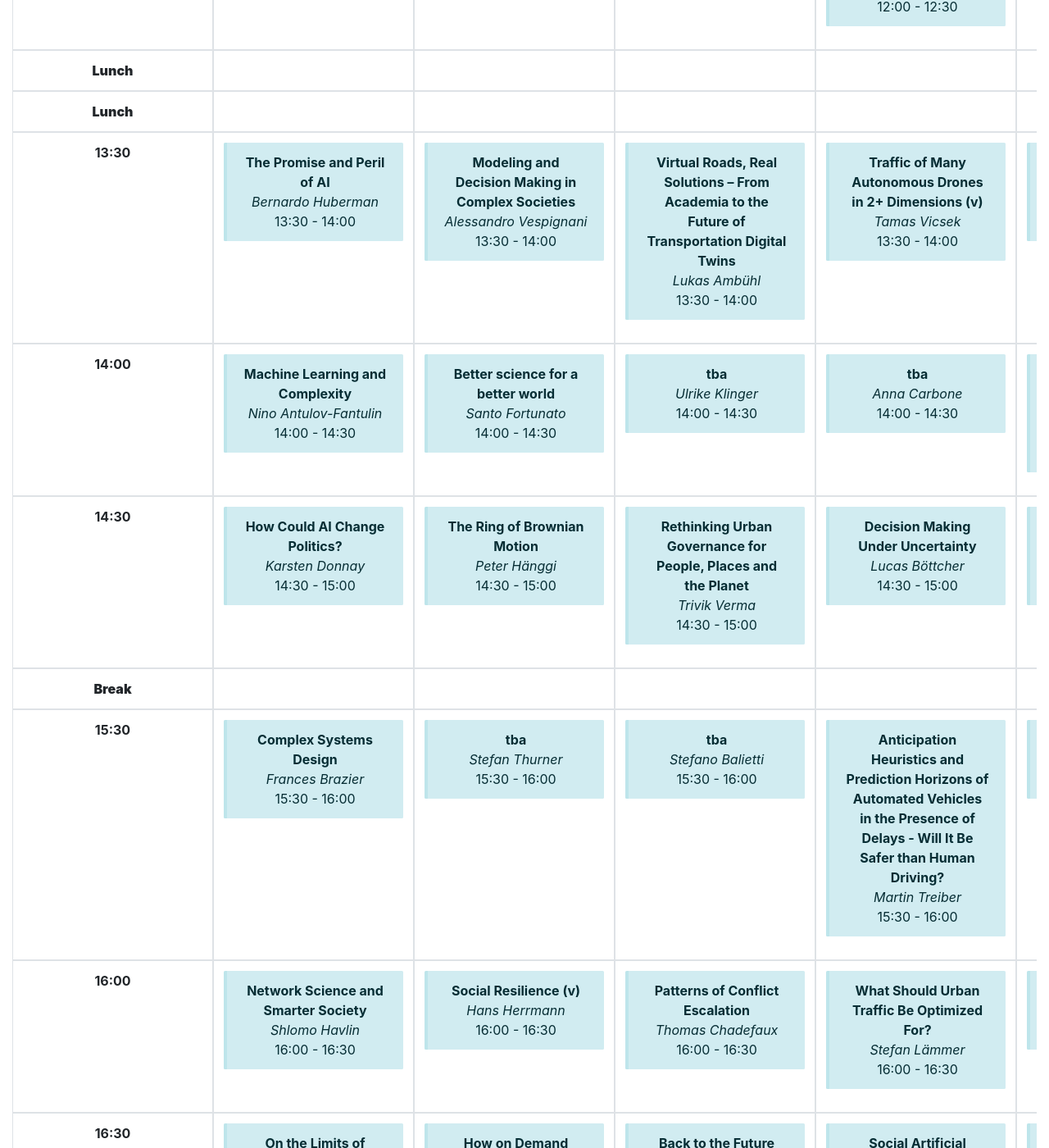
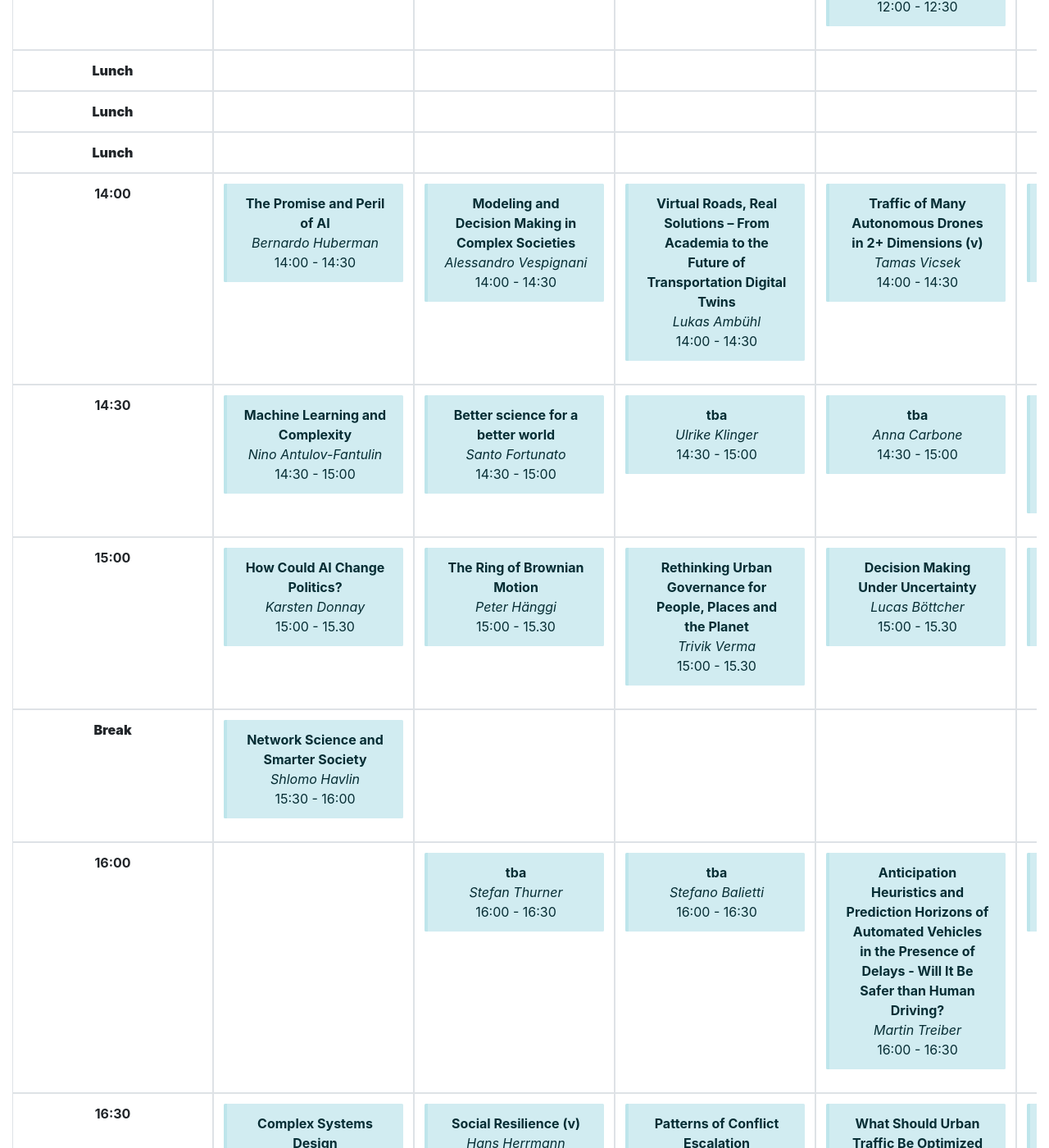
Before and after one commit to ethz-coss/ethz-coss.github.io, a Jekyll site: the page built from program/index.md, in a window 1280 px wide and 1400 px high, scrolled down 1573 px. Shown: the whole window at 82% size. Built offline with Jekyll 4.4.1, drawn with Linux system fonts in a browser that asks for light colours; some of the changed text lies outside the part shown.

Commit message:
schedule lunch adjustment

```diff
--- a/_data/program.yml
+++ b/_data/program.yml
@@ -30,28 +30,28 @@ days:
         time_end: '12:30'
         speaker: 'Tina Comes'
       - name: The Promise and Peril of AI
-        time_start: '13:30'
-        time_end: '14:00'
+        time_start: '14:00'
+        time_end: '14:30'
         speaker: 'Bernardo Huberman'
       - name: Machine Learning and Complexity
-        time_start: '14:00'
-        time_end: '14:30'
+        time_start: '14:30'
+        time_end: '15:00'
         speaker: 'Nino Antulov-Fantulin'
       - name: How Could AI Change Politics?
-        time_start: '14:30'
-        time_end: '15:00'
+        time_start: '15:00'
+        time_end: '15.30'
         speaker: 'Karsten Donnay'
       - name: Network Science and Smarter Society
-        time_start: '16:00'
-        time_end: '16:30'
+        time_start: '15:30'
+        time_end: '16:00'
         speaker: 'Shlomo Havlin'
       - name: Complex Systems Design
-        time_start: '15:30'
-        time_end: '16:00'
+        time_start: '16:30'
+        time_end: '17:00'
         speaker: 'Frances Brazier'
       - name: On the Limits of Science and Engineering
-        time_start: '16:30'
-        time_end: '17:00'
+        time_start: '17:00'
+        time_end: '17:30'
         speaker: 'Carlos Gershenson'
 - name: Tuesday
   abbr: Tue
@@ -84,28 +84,28 @@ days:
         time_end: '12:30'
         speaker: 'Gerhard Schmitt'
       - name: Modeling and Decision Making in Complex Societies
-        time_start: '13:30'
-        time_end: '14:00'
+        time_start: '14:00'
+        time_end: '14:30'
         speaker: 'Alessandro Vespignani'
       - name: Better science for a better world
-        time_start: '14:00'
-        time_end: '14:30'
+        time_start: '14:30'
+        time_end: '15:00'
         speaker: 'Santo Fortunato'
       - name: The Ring of Brownian Motion
-        time_start: '14:30'
-        time_end: '15:00'
+        time_start: '15:00'
+        time_end: '15.30'
         speaker: 'Peter Hänggi'
       - name: tbd - Stefan Thurner
-        time_start: '15:30'
-        time_end: '16:00'
+        time_start: '16:00'
+        time_end: '16:30'
         speaker: 'Stefan Thurner'
       - name: Social Resilience (v)
-        time_start: '16:00'
-        time_end: '16:30'
+        time_start: '16:30'
+        time_end: '17:00'
         speaker: 'Hans Herrmann'
       - name: How on Demand Transport Can Cooperate with Public Transportation for City Mobility
-        time_start: '16:30'
-        time_end: '17:00'
+        time_start: '17:00'
+        time_end: '17:30'
         speaker: 'Nikolas Geroliminis'
 - name: Wednesday
   abbr: Wed
@@ -138,28 +138,28 @@ days:
         time_end: '12:30'
         speaker: 'Christoph Hölscher'
       - name: Virtual Roads, Real Solutions – From Academia to the Future of Transportation Digital Twins
-        time_start: '13:30'
-        time_end: '14:00'
+        time_start: '14:00'
+        time_end: '14:30'
         speaker: 'Lukas Ambühl'
       - name: tbd - Ulrike Klinger
-        time_start: '14:00'
-        time_end: '14:30'
+        time_start: '14:30'
+        time_end: '15:00'
         speaker: 'Ulrike Klinger'
       - name: Rethinking Urban Governance for People, Places and the Planet
-        time_start: '14:30'
-        time_end: '15:00'
+        time_start: '15:00'
+        time_end: '15.30'
         speaker: 'Trivik Verma'
       - name: tbd - Stefano Balietti
-        time_start: '15:30'
-        time_end: '16:00'
+        time_start: '16:00'
+        time_end: '16:30'
         speaker: 'Stefano Balietti'
       - name: Patterns of Conflict Escalation
-        time_start: '16:00'
-        time_end: '16:30'
+        time_start: '16:30'
+        time_end: '17:00'
         speaker: 'Thomas Chadefaux'
       - name: Back to the Future
-        time_start: '16:30'
-        time_end: '17:00'
+        time_start: '17:00'
+        time_end: '17:30'
         speaker: 'Dirk Helbing'
 - name: Thursday
   abbr: Thu
@@ -192,28 +192,28 @@ days:
         time_end: '12:30'
         speaker: 'Peter Seele'
       - name: Traffic of Many Autonomous Drones in 2+ Dimensions (v)
-        time_start: '13:30'
-        time_end: '14:00'
+        time_start: '14:00'
+        time_end: '14:30'
         speaker: 'Tamas Vicsek'
       - name: tbd - Anna Carbone
-        time_start: '14:00'
-        time_end: '14:30'
+        time_start: '14:30'
+        time_end: '15:00'
         speaker: 'Anna Carbone'
       - name: Decision Making Under Uncertainty
-        time_start: '14:30'
-        time_end: '15:00'
+        time_start: '15:00'
+        time_end: '15.30'
         speaker: 'Lucas Böttcher'
       - name: Anticipation Heuristics and Prediction Horizons of Automated Vehicles in the Presence of Delays - Will It Be Safer than Human Driving?
-        time_start: '15:30'
-        time_end: '16:00'
+        time_start: '16:00'
+        time_end: '16:30'
         speaker: 'Martin Treiber'
       - name: What Should Urban Traffic Be Optimized For?
-        time_start: '16:00'
-        time_end: '16:30'
+        time_start: '16:30'
+        time_end: '17:00'
         speaker: 'Stefan Lämmer'
       - name: Social Artificial Intelligence (v)
-        time_start: '16:30'
-        time_end: '17:00'
+        time_start: '17:00'
+        time_end: '17:30'
         speaker: 'Nicholas Christakis'
 - name: Friday
   abbr: Fri
@@ -246,26 +246,26 @@ days:
         time_end: '12:30'
         speaker: 'Richard Mann'
       - name: Human Values in Complex Systems
-        time_start: '13:30'
-        time_end: '14:00'
+        time_start: '14:00'
+        time_end: '14:30'
         speaker: 'Indushree Banerjee'
       - name: Empowering Smart Cities with Human-Robot Synergy
-        time_start: '14:00'
-        time_end: '14:30'
+        time_start: '14:30'
+        time_end: '15:00'
         speaker: 'Hantao Zhao'
       - name: Modeling the Global Economy  (v)
-        time_start: '14:30'
-        time_end: '15:00'
+        time_start: '15:00'
+        time_end: '15.30'
         speaker: 'Doyne Farmer'
-      - name: Surprise Talk
-        time_start: '15:30'
-        time_end: '16:00'
-        speaker: 'Surprise Speaker'
       - name: Surprise Talk
         time_start: '16:00'
         time_end: '16:30'
         speaker: 'Surprise Speaker'
-      - name: Realistic Residential Segregation and Opinion Polarization Dynamics
+      - name: Surprise Talk
         time_start: '16:30'
         time_end: '17:00'
+        speaker: 'Surprise Speaker'
+      - name: Realistic Residential Segregation and Opinion Polarization Dynamics
+        time_start: '17:00'
+        time_end: '17:30'
         speaker: 'Andreas Flache'
--- a/_layouts/program.html
+++ b/_layouts/program.html
@@ -37,9 +37,9 @@
           <th scope="row" class="text-center" style="width: auto, white-space: nowrap;">
             {% if current_time == "10:30" %}
               <strong>Break</strong>
-            {% elsif current_time == "12:30" or current_time == "13:00" %}
+            {% elsif current_time == "12:30" or current_time == "13:00" or current_time == "13:30" %}
               <strong>Lunch</strong>
-            {% elsif current_time == "15:00" %}
+            {% elsif current_time == "15:30" %}
               <strong>Break</strong>
             {% else %}
               {{ current_time }}
--- a/generate_schedule_from_csv.py
+++ b/generate_schedule_from_csv.py
@@ -1,6 +1,6 @@
 import pandas as pd
 
-df = pd.read_csv("/Users/ccarissimo/ethz-coss.github.io/ScheduleSandbox_forWebsite_281124_v1.csv")
+df = pd.read_csv("/Users/ccarissimo/ethz-coss.github.io/ScheduleSandbox_forWebsite_281124_v2.csv")
 
 days = {1: "Monday", 2: "Tuesday", 3: "Wednesday", 4: "Thursday", 5: "Friday"}
 abbr = {1: "Mo", 2: "Tue", 3: "Wed", 4: "Thu", 5: "Fri"}
```
